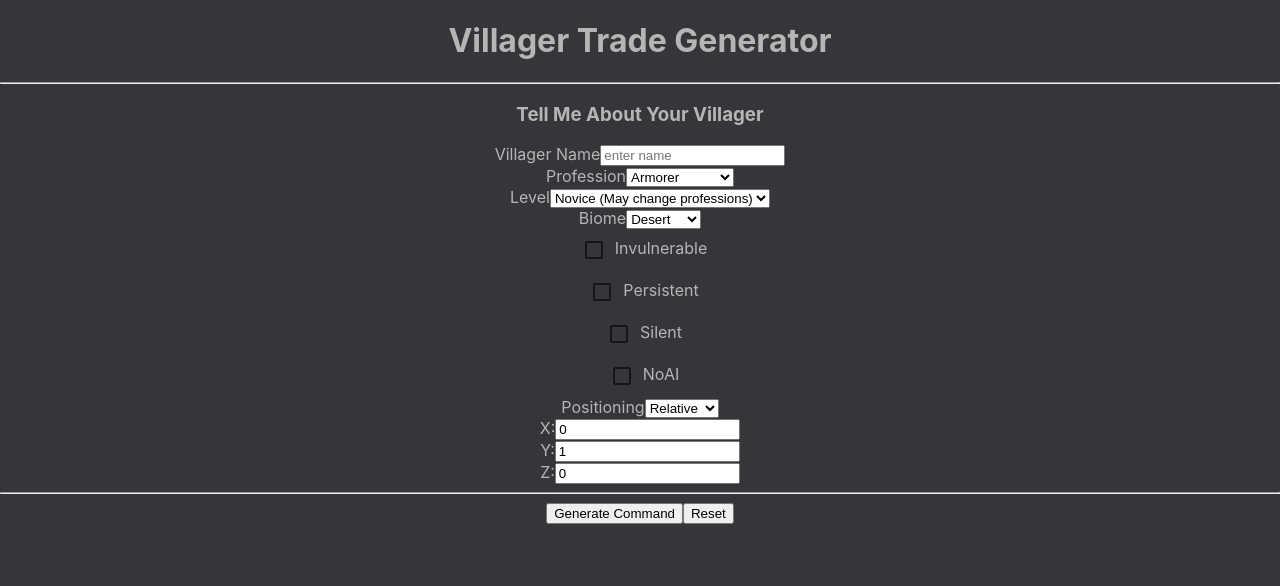
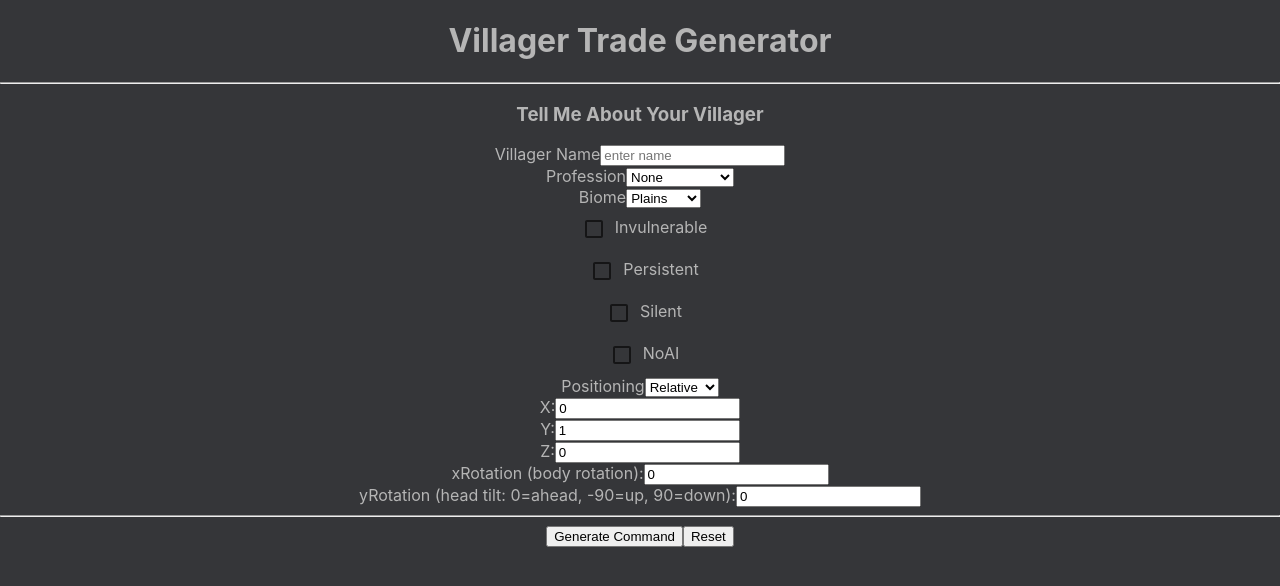
Before and after one commit to jeffstienstra/command-generator, a React (Create React App) app: page / in a window 1280 px wide. Shown: the top 586 px of the page. Built offline with nearby package versions, Linux system fonts and the light colour scheme.

Commit message:
add output command formatting, clean up selectors, add default values

```diff
--- a/src/App.js
+++ b/src/App.js
@@ -9,52 +9,60 @@ export default function App() {
   const [persistence, setPersistence] = React.useState(false);
   const [silent, setSilent] = React.useState(false);
   const [noAi, setNoAi] = React.useState(false);
-  const [selectedType, setSelectedType] = React.useState('desert');
+  const [selectedType, setSelectedType] = React.useState('');
   const [selectedLevel, setSelectedLevel] = React.useState('1');
-  const [selectedProfession, setSelectedProfession] = React.useState('armorer');
+  const [selectedProfession, setSelectedProfession] = React.useState('');
   const [villagerName, setVillagerName] = React.useState('')
   const [customName, setCustomName] = React.useState('');
+  const [isRelative, setIsRelative] = React.useState('true');
   const [xPos, setXPos] = React.useState(0);
   const [yPos, setYPos] = React.useState(1);
   const [zPos, setZPos] = React.useState(0);
-  const [isRelative, setIsRelative] = React.useState('true');
+  const [xRot, setXRot] = React.useState(0);
+  const [yRot, setYRot] = React.useState(0);
+  const [rotation, setRotation] = React.useState('');
   const [position, setPosition] = React.useState(`~${xPos} ~${yPos} ~${zPos}`);
   const [outputCommand, setOutputCommand] = React.useState('');
 
   const biomes = [
-    {value: 'desert', label: 'Desert' },
-    {value: 'jungle', label: 'Jungle' },
-    {value: 'plains', label: 'Plains' },
-    {value: 'savanna', label: 'Savanna' },
-    {value: 'swamp', label: 'Swamp' },
-    {value: 'taiga', label: 'Taiga' },
+    {value: 'type:desert', label: 'Desert' },
+    {value: 'type:jungle', label: 'Jungle' },
+    {value: '', label: 'Plains' },
+    {value: 'type:savanna', label: 'Savanna' },
+    {value: 'type:snow', label: 'Snow' },
+    {value: 'type:swamp', label: 'Swamp' },
+    {value: 'type:taiga', label: 'Taiga' },
   ]
 
   const professions = [
-    {value: 'armorer', label: 'Armorer' },
-    {value: 'butcher', label: 'Butcher' },
-    {value: 'cartographer', label: 'Cartographer' },
-    {value: 'cleric', label: 'Cleric' },
-    {value: 'farmer', label: 'Farmer' },
-    {value: 'fisherman', label: 'Fisherman' },
-    {value: 'fletcher', label: 'Fletcher' },
-    {value: 'leatherworker', label: 'Leatherworker' },
-    {value: 'librarian', label: 'Librarian' },
-    {value: 'mason', label: 'Mason' },
-    {value: 'nitwit', label: 'Nitwit' },
-    {value: 'shepherd', label: 'Shepherd' },
-    {value: 'toolsmith', label: 'Toolsmith' },
-    {value: 'weaponsmith', label: 'Weaponsmith' },
+    {value: '', label: 'None' },
+    {value: 'profession:armorer,', label: 'Armorer' },
+    {value: 'profession:butcher,', label: 'Butcher' },
+    {value: 'profession:cartographer,', label: 'Cartographer' },
+    {value: 'profession:cleric,', label: 'Cleric' },
+    {value: 'profession:farmer,', label: 'Farmer' },
+    {value: 'profession:fisherman,', label: 'Fisherman' },
+    {value: 'profession:fletcher,', label: 'Fletcher' },
+    {value: 'profession:leatherworker,', label: 'Leatherworker' },
+    {value: 'profession:librarian,', label: 'Librarian' },
+    {value: 'profession:mason,', label: 'Mason' },
+    {value: 'profession:nitwit,', label: 'Nitwit' },
+    {value: 'profession:shepherd,', label: 'Shepherd' },
+    {value: 'profession:toolsmith,', label: 'Toolsmith' },
+    {value: 'profession:weaponsmith,', label: 'Weaponsmith' },
   ]
 
   const levels = [
-    {value: '1', label: 'Novice (May change professions)'},
-    {value: '2', label: 'Apprentice'},
-    {value: '3', label: 'Journeyman'},
-    {value: '4', label: 'Expert'},
-    {value: '5', label: 'Master'},
+    {value: 'level:1,', label: 'Novice (May change professions)'},
+    {value: 'level:2,', label: 'Apprentice'},
+    {value: 'level:3,', label: 'Journeyman'},
+    {value: 'level:4,', label: 'Expert'},
+    {value: 'level:5,', label: 'Master'},
+    {value: 'level:99,', label: 'No Default Trades'},
   ]
 
+//             Set Villager Info
+// \/===========================================\/
   const handleSetVillagerName = (event) => {
     setVillagerName(event.target.value);
     if (event.target.value !== '') {
@@ -111,6 +119,8 @@ export default function App() {
     }
   }
 
+//             Set Positioning
+// \/===========================================\/
   const handleSetIsRelative = (event) => {
     console.log('event.target.value: ',event.target.value);
     console.log('isRelative: ', isRelative);
@@ -145,6 +155,19 @@ export default function App() {
     : setPosition(`${xPos} ${yPos} ${event.target.value}`)
   }
 
+  const handleSetXRot = (event) => {
+    // Rotation:[-80f,-90f]
+    setXRot(event.target.value);
+    setRotation(`,Rotation:[${event.target.value}f,${yRot}f]`)
+  }
+
+  const handleSetYRot = (event) => {
+    setYRot(event.target.value);
+    setRotation(`,Rotation:[${xRot}f,${event.target.value}f]`)
+  }
+
+//          Set Output Command & Reset
+// \/===========================================\/
   const handleReset = (event) => {
     console.log('reset');
     setCustomName('');
@@ -154,16 +177,18 @@ export default function App() {
   const handleOnSubmit = (event) => {
     event.preventDefault();
     setOutputCommand(`/summon villager ${position}
-      {VillagerData:{
-        profession:${selectedProfession},
-        level:${selectedLevel},
-        type:${selectedType}}
+      ${selectedProfession !== '' || selectedType !== '' || rotation !== '' ? '{VillagerData:{' : ''}
+        ${selectedProfession !== '' ? selectedProfession : ''}
+        ${selectedProfession !== '' ? selectedLevel : ''}
+        ${selectedType === '' ? '' : selectedType}
+      ${selectedProfession !== '' || selectedType !== '' || rotation !== '' ? '}' : ''}
+        ${rotation !== 0 ? rotation : ''}
         ${invulnerability ? invulnerability : ''}
         ${persistence ? persistence : ''}
         ${silent ? silent : ''}
         ${noAi ? noAi : ''}
         ${villagerName ? customName : ''}
-      }`)
+      ${selectedProfession !== '' || selectedType !== ''  || rotation !== '' ? '}' : ''}`)
   }
 
   return (
@@ -182,7 +207,10 @@ export default function App() {
       {console.log('xPos: ', xPos)}
       {console.log('yPos: ', yPos)}
       {console.log('zPos: ', zPos)}
+      {console.log('xRot: ', xRot)}
+      {console.log('yRot: ', yRot)}
       {console.log('position: ', position)}
+      {console.log('rotation: ', rotation)}
       {console.log('======================================================')}
 
       <form action=''>
@@ -212,6 +240,7 @@ export default function App() {
                   ))}
               </select>
             </div>
+            {(selectedProfession !== '') && (
               <div>
                 <label htmlFor='levels'>Level</label>
                 <select name='levels'
@@ -223,6 +252,7 @@ export default function App() {
                     ))}
                 </select>
               </div>
+            )}
               <div>
                 <label htmlFor="biome">Biome</label>
                 <select name='biome'
@@ -234,6 +264,7 @@ export default function App() {
                     ))}
                 </select>
               </div>
+  {/* <img src="/images-villagers/Desert_Villager_Base.png" alt="desert villager" /> */}
           </div>
 
   {/* CHECKBOX SELECTORS */}
@@ -313,6 +344,27 @@ export default function App() {
                 onChange={handleSetZPos}
                 />
             </div>
+            <div>
+              <label htmlFor='xRot'>xRotation (body rotation):</label>
+              <input
+                name='xrot'
+                type='number'
+                placeholder='0'
+                value={xRot}
+                onChange={handleSetXRot}
+                />
+            </div>
+            <div>
+              <label htmlFor='yRot'>yRotation (head tilt: 0=ahead, -90=up, 90=down):</label>
+              <input
+                name='yrot'
+                type='number'
+                placeholder='0'
+                value={yRot}
+                onChange={handleSetYRot}
+                />
+            </div>
+
           </div>
           <hr />
           <button onClick={handleOnSubmit}>Generate Command</button>
```
Also changed, not shown: src/images-villagers/Desert_Villager_Base.png (added). Lines whose indentation alone changed are shown as unchanged.
